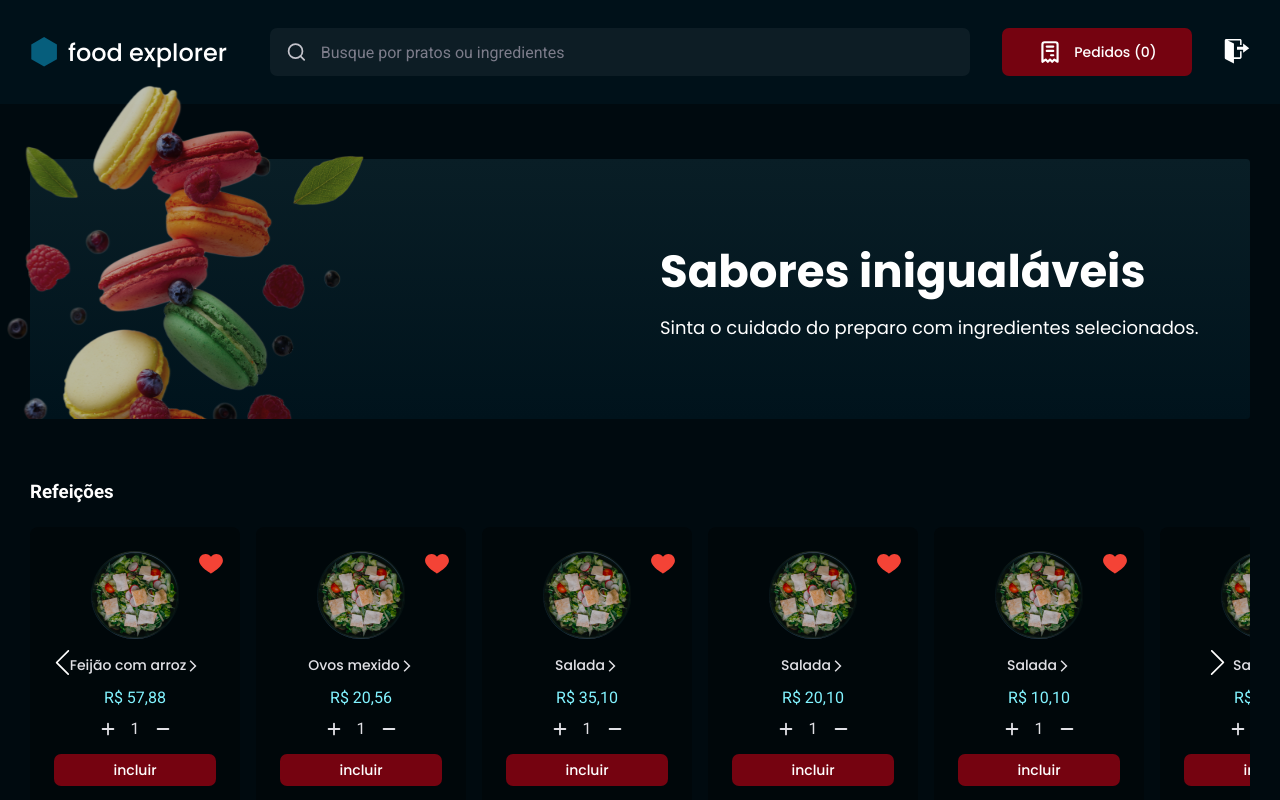
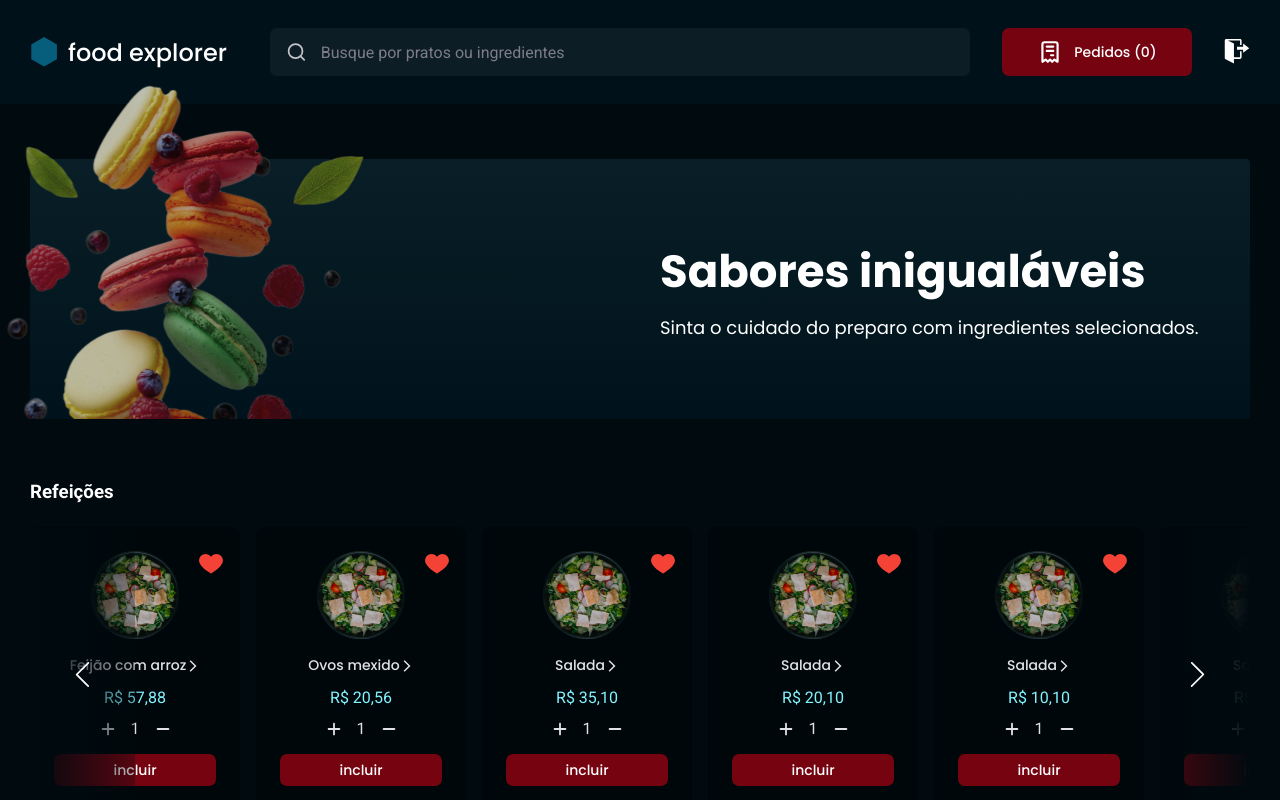
Before and after one commit to dionedev/Food_Explorer_FrontEnd, a React (Vite) app: page / in a window 1280 px wide. Shown: the top 800 px of the page. Built offline with nearby package versions, Linux system fonts and the light colour scheme.

Commit message:
refactor: Carousel handle button

```diff
--- a/src/components/Carousel/styles.js
+++ b/src/components/Carousel/styles.js
@@ -24,14 +24,15 @@ export const Slider = styled.div`
 `
 
 export const SliderButton = styled.button`
-  background: none;
+  width: 10.5rem;
+  height: 29.2rem;
   border: none;
   display: flex;
   align-items: center;
   justify-content: center;
 
   position: absolute;
-  top: 50%;
+  top: 14%;
 
   color: ${({ theme }) => theme.colors.light_100};
   cursor: pointer;
@@ -47,9 +48,13 @@ export const SliderButton = styled.button`
 `
 
 export const LeftSliderButton = styled(SliderButton)`
-  left: 2rem;
+  left: 0rem;
+  background: linear-gradient(270deg, rgba(0, 10, 15, 0.2725) 0%, #000A0F 100%);
+
 `
 
 export const RightSliderButton = styled(SliderButton)`
-  right: 2rem;
+  right: 0rem;
+  background: linear-gradient(90deg, rgba(0, 10, 15, 0.2725) 0%, #000A0F 100%);
+
 `
```
